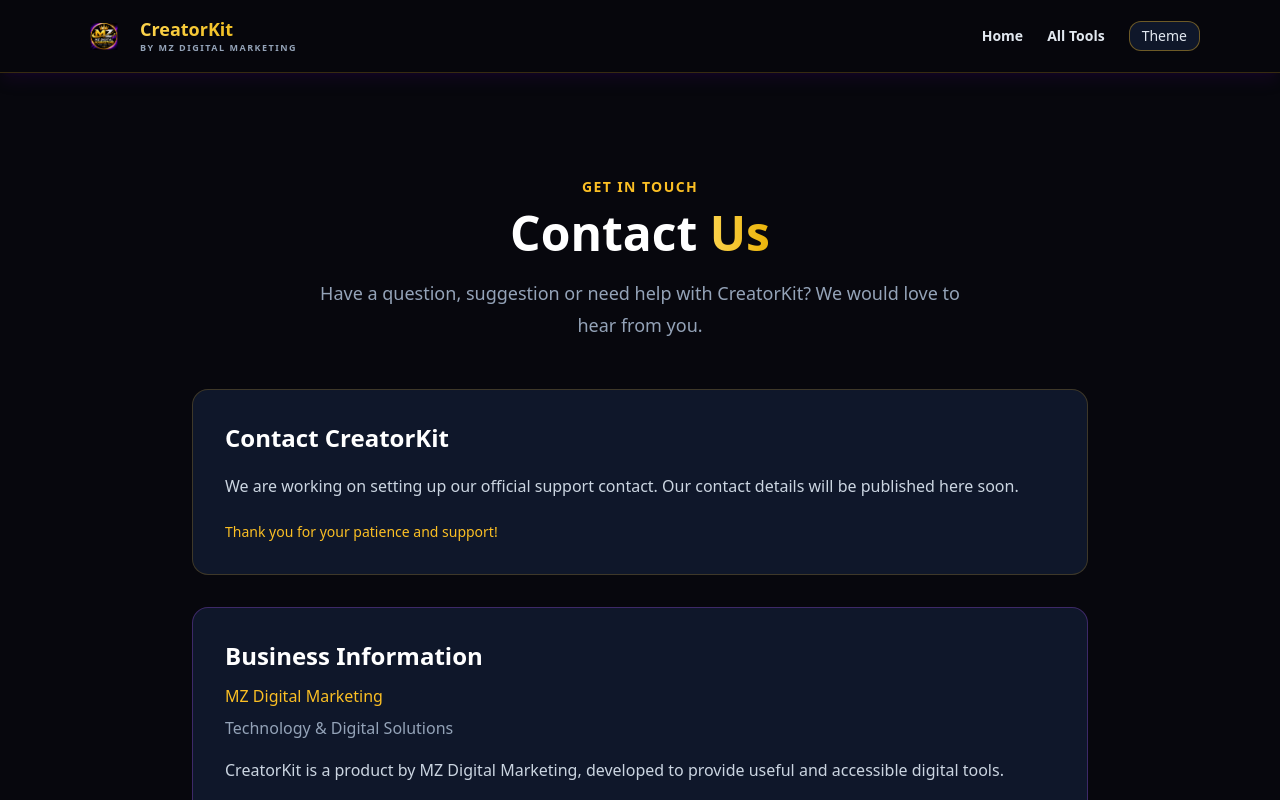
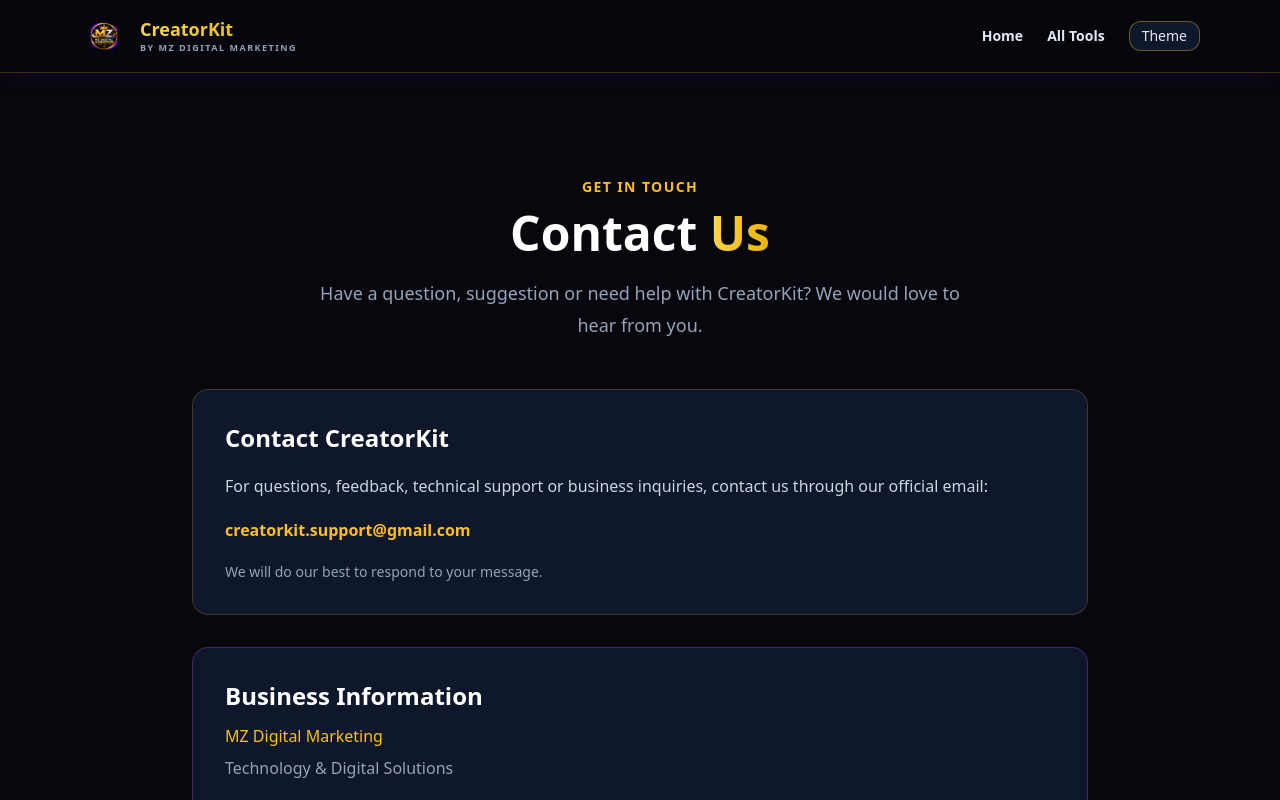
Before and after one commit to poiyy7370-jpg/Creatorkit, a Next.js app: page /contact in a window 1280 px wide. Shown: the top 800 px of the page. Built offline with nearby package versions, Linux system fonts and the light colour scheme; no server answers.

Commit message:
Add official Creatorkit support email

```diff
--- a/app/contact/page.tsx
+++ b/app/contact/page.tsx
@@ -31,13 +31,20 @@ export default function ContactPage() {
             Contact CreatorKit
           </h2>
 
-          <p className="leading-8 text-slate-300">
-            We are working on setting up our official support
-            contact. Our contact details will be published here soon.
+          <p className="mb-4 leading-8 text-slate-300">
+            For questions, feedback, technical support or business
+            inquiries, contact us through our official email:
           </p>
 
-          <p className="mt-5 text-sm text-amber-400">
-            Thank you for your patience and support!
+          <a
+            href="mailto:creatorkit.support@gmail.com"
+            className="break-all font-semibold text-amber-400 hover:text-amber-300"
+          >
+            creatorkit.support@gmail.com
+          </a>
+
+          <p className="mt-5 text-sm text-slate-400">
+            We will do our best to respond to your message.
           </p>
         </section>
 
```
